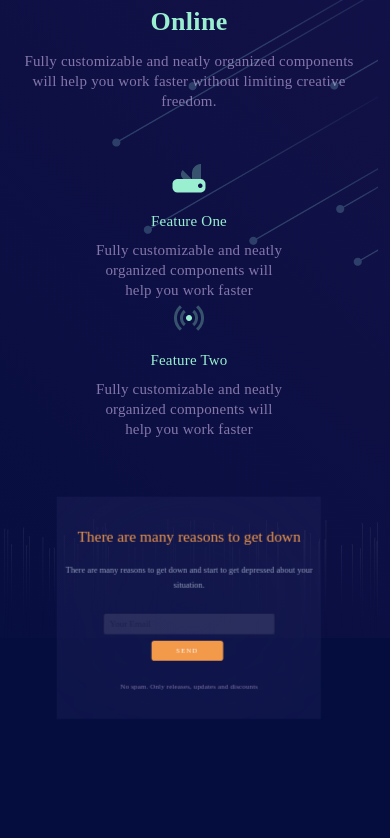
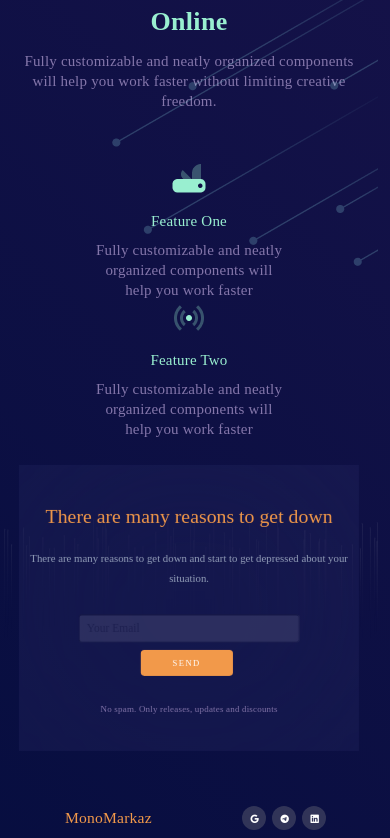
Before and after one commit to UmarEngineer/Data-Processing-LandingPage, a plain HTML site: page index.html in a window 390 px wide. Shown: the part 3660-4498 px from the top of the page. Before the commit the page ends 4379 px from the top, so only its background shows below. Drawn offline with nearby package versions, Linux system fonts and the light colour scheme.

Commit message:
Responsive Social section styles

```diff
--- a/index.html
+++ b/index.html
@@ -516,7 +516,7 @@
     <!-- /Email section -->
 
     <!-- Social networks -->
-    <!-- <section id="social" class="social">
+    <section id="social" class="social">
         <div class="social__brand">
             MonoMarkaz
         </div>
@@ -527,17 +527,17 @@
                 </a>
             </div>
             <div class="social-icon">
-                <a href="#">
-                    <i class="bi bi-twitter"></i>
+                <a href="https://t.me/khojimirzayev">
+                    <i class="bi bi-telegram"></i>
                 </a>
             </div>
             <div class="social-icon">
-                <a href="#">
-                    <i class="bi bi-facebook"></i>
+                <a href="https://www.linkedin.com/in/umar-khojimirzayev-b90988234">
+                    <i class="bi bi-linkedin"></i>
                 </a>
             </div>
         </div>
-    </section> -->
+    </section>
     <!-- /Social networks -->
 
     <!-- Footer section -->
--- a/style/main.css
+++ b/style/main.css
@@ -840,7 +840,7 @@ body{
 .social{
     padding-top: 100px;
     display: flex;
-    padding-left: 200px;
+    justify-content: space-around  ;
 }
 
 .social__brand{
@@ -850,7 +850,6 @@ body{
 }
 
 .social-icons{
-    margin-left: 700px;
     display: flex;
     column-gap: 20px;
 }
@@ -1352,13 +1351,15 @@ body{
     }
 
     .email-box{
-        transform: scale(0.7);
+        transform: scale(0.9);
         top: -50px;
+        margin-bottom: 40px;
     }
 
     .social{
         padding-left: 20px;
-        margin-top: -120px ;
+        padding-right: 20px;
+        padding-top: 0px;
     }
 
     .social__brand{
@@ -1366,7 +1367,6 @@ body{
     }
 
     .social-icons{
-        margin-left: 20rem;
         transform: scale(0.8);
     }
 
@@ -1465,6 +1465,10 @@ body{
         height: 36px;
     }
 
+    .social{
+        margin-top: 50px ;
+    }
+
 }
 @media screen and (max-width: 500px) {
 
@@ -1490,6 +1494,10 @@ body{
     .email-button{
         border-radius: 5px;
         margin-top: 10px;
+    }
+
+    .social{
+        margin-top: 120px;
     }
 
 
@@ -1621,5 +1629,18 @@ body{
             transform: scale(0.8);
         }
 
-
-    }
+        .social{
+            margin-top: 160px;
+        }
+
+        .social-icons{
+            transform: scale(0.6);
+            column-gap: 10px;
+        }
+
+        .social__brand{
+            transform: scale(0.6);
+        }
+
+
+    }
```
